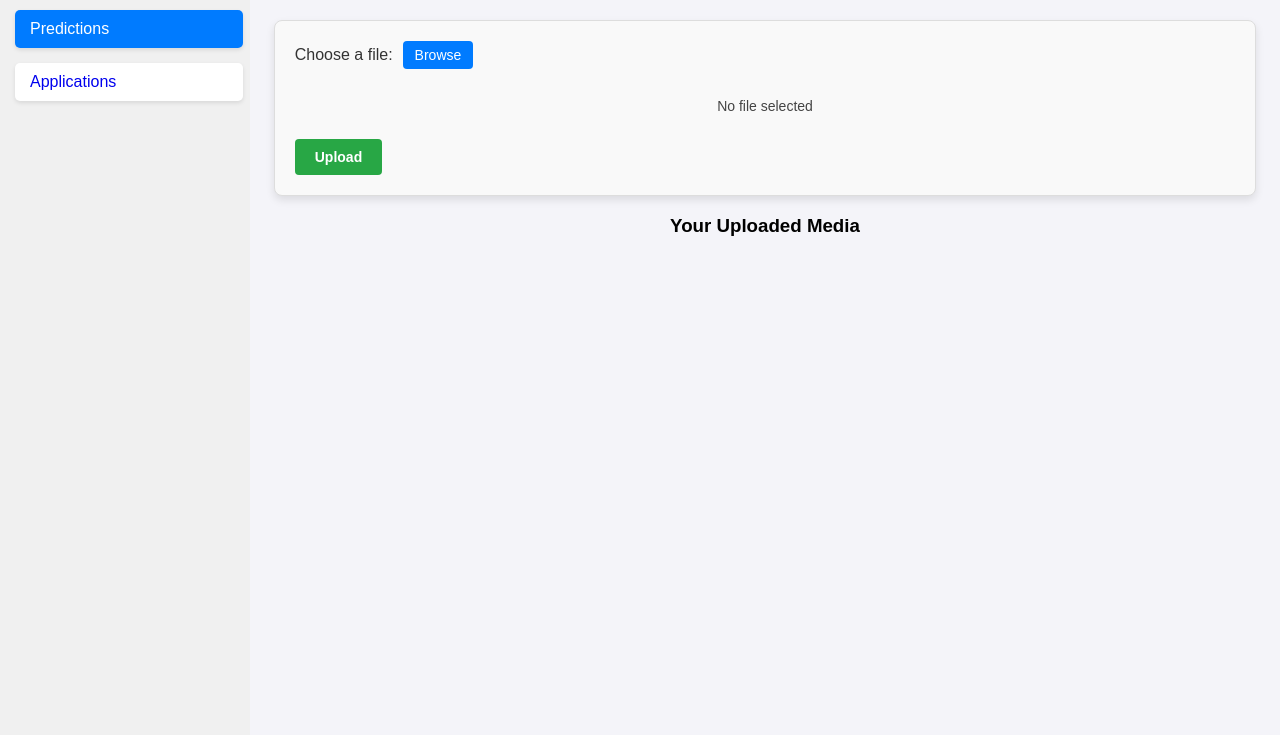
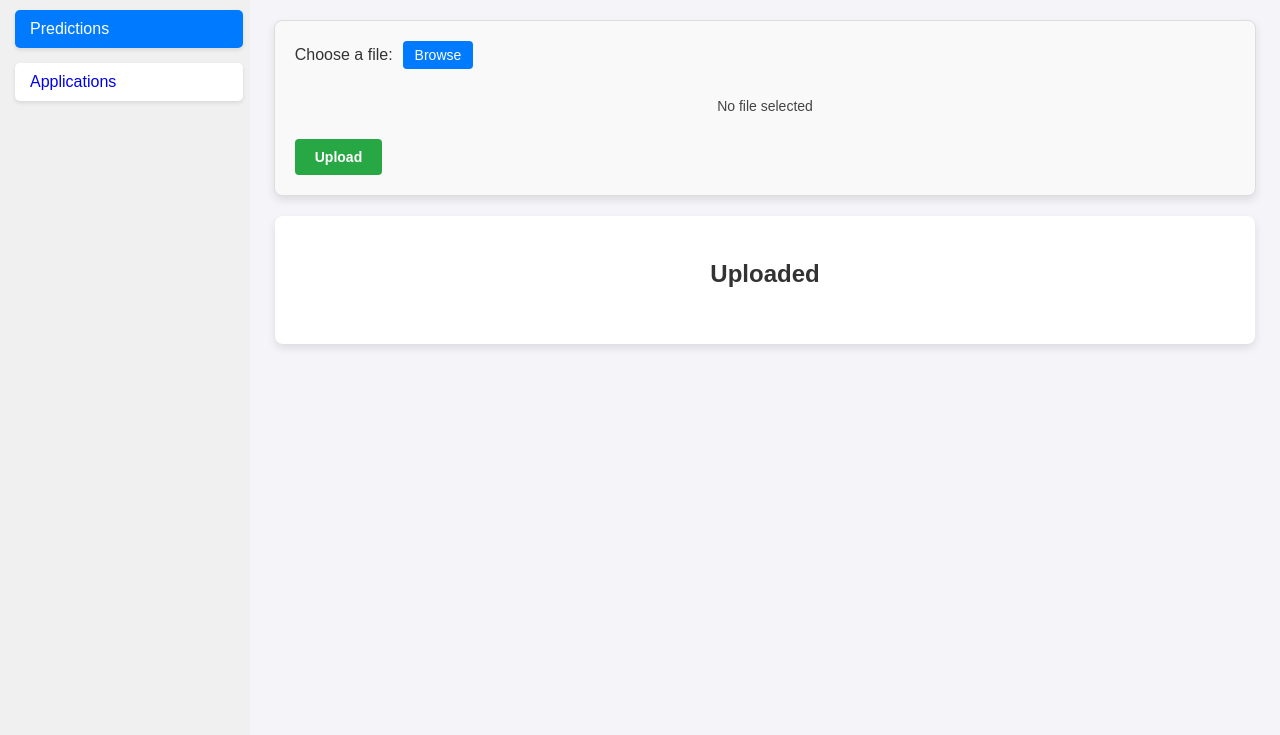
Before and after one commit to nnminh-sam/violence-prediction-service, a Django app: page /app/predict/ in a window 1280 px wide. Shown: the part 65-800 px from the top of the page. Run offline with Django 5.2, Linux system fonts and the light colour scheme; the visitor is signed in with stand-in values (Sample User, id 1); data that the repository does not hold is empty.

Commit message:
update: update css for the uploaded media list

```diff
--- a/predicter/models.py
+++ b/predicter/models.py
@@ -35,8 +35,8 @@ class Media(models.Model):
     original_name = models.CharField(max_length=255)
     local_path = models.CharField(max_length=255)
     size_bytes = models.IntegerField()
-    duration = models.FloatField(null=True, blank=True)  # Duration in seconds
-    resolution = models.CharField(max_length=50, null=True, blank=True)  # e.g., '1920x1080'
+    duration = models.FloatField(null=True, blank=True)
+    resolution = models.CharField(max_length=50, null=True, blank=True)
     result = models.CharField(max_length=12, choices=RESULT_CHOICES, default='undefined')
     user = models.ForeignKey(User, on_delete=models.CASCADE, related_name="media")
     deleted_at = models.DateTimeField(null=True, blank=True)
--- a/predicter/views.py
+++ b/predicter/views.py
@@ -12,7 +12,6 @@ def predict_view(request):
     context = {
         "uploaded_media": user_uploaded_media
     }
-
 
     """
     Process uploaded file
--- a/static/predicter/predict.css
+++ b/static/predicter/predict.css
@@ -89,6 +89,82 @@ input[type="file"] {
     transform: scale(1);
 }
 
+.predicted-media-container {
+    margin-top: 20px;
+    background-color: #fff;
+    border-radius: 8px;
+    box-shadow: 0 4px 8px rgba(0, 0, 0, 0.1);
+    width: 95%;
+    padding: 20px;
+}
+
+.predicted-media-container h3 {
+    margin-bottom: 20px;
+    font-size: 24px;
+    font-weight: 600;
+    color: #333;
+    text-align: center;
+}
+
+.predicted-media-container ul {
+    list-style: none;
+    padding: 0;
+    display: grid;
+    grid-template-columns: repeat(auto-fill, minmax(400px, 1fr));
+    gap: 20px;
+    justify-content: center;
+}
+
+.predicted-media-container li {
+    background-color: #ffffff;
+    border: 1px solid #ddd;
+    border-radius: 8px;
+    box-shadow: 0 2px 4px rgba(0, 0, 0, 0.1);
+    padding: 15px;
+    text-align: center;
+    display: flex;
+    flex-direction: column;
+    align-items: center;
+    transition: transform 0.2s ease, box-shadow 0.2s ease;
+}
+
+.predicted-media-container li:hover {
+    transform: translateY(-5px);
+    box-shadow: 0 6px 12px rgba(0, 0, 0, 0.15);
+}
+
+.predicted-media-container li strong {
+    font-size: 14px;
+    color: #555;
+}
+
+.predicted-media-container li video {
+    margin-top: 10px;
+    width: 100%;
+    border-radius: 8px;
+    border: 1px solid #ddd;
+}
+
+.predicted-media-container li p {
+    margin: 8px 0;
+    white-space: nowrap;
+    overflow: hidden;
+    text-overflow: ellipsis;
+    text-align: left;
+    width: 100%;
+    font-size: 14px;
+}
+
+.predicted-media-container li .media-details {
+    margin-top: 10px;
+    width: 100%;
+    display: flex;
+    flex-direction: column;
+    gap: 5px;
+    justify-content: space-between;
+    align-items: self-start;
+}
+
 @media (max-width: 768px) {
     .predict-service-container {
         padding: 15px;
--- a/templates/predict.html
+++ b/templates/predict.html
@@ -20,21 +20,20 @@
         </form>
     </div>
     <div class="predicted-media-container">
-        <h3>Your Uploaded Media</h3>
+        <h3>Uploaded</h3>
         <ul>
             {% for media in uploaded_media %}
             <li>
-                <strong>Original Name:</strong> {{ media.original_name }} <br>
-                <strong>Stored Name:</strong> {{ media.name }} <br>
-                <strong>Size:</strong> {{ media.size_bytes }} Bytes <br>
-                <strong>Duration:</strong> {{ media.duration|floatformat:2 }} seconds <br>
-                <strong>Resolution:</strong> {{ media.resolution }} <br>
-                <strong>Path:</strong> {{ media.local_path }}
-
-                <video controls style="max-width: 100%; margin-top: 10px;">
+                <video controls>
                     <source src="{{ media.local_path }}" type="video/mp4">
                     Your browser does not support the video tag.
                 </video>
+                <div class="media-details">
+                    <p><strong>Original Name:</strong> {{ media.original_name }}</p>
+                    <p><strong>Stored Name:</strong> {{ media.name }}</p>
+                    <p><strong>Size:</strong> {{ media.size_bytes }} Bytes</p>
+                    <p><strong>Resolution:</strong> {{ media.resolution }}</p>
+                </div>
             </li>
             {% endfor %}
         </ul>
@@ -58,7 +57,6 @@
         }
     }
 
-    // Display an alert if the upload is successful
     document.addEventListener("DOMContentLoaded", () => {
         const successStatus = "{{ status|escapejs }}";
         const successMessage = "{{ message|escapejs }}";
@@ -66,7 +64,6 @@
         if (successStatus === "success") {
             alert(successMessage);
 
-            // Clear the form and reset the preview
             const uploadForm = document.getElementById('upload-form');
             const fileName = document.getElementById('file-name');
             const filePreviewVideo = document.getElementById('file-preview-video');
@@ -75,7 +72,6 @@
             fileName.textContent = 'No file selected';
             filePreviewVideo.style.display = 'none';
 
-            // Clear the URL to prevent form resubmission on refresh
             window.history.replaceState(null, null, window.location.pathname);
         }
     });
```
